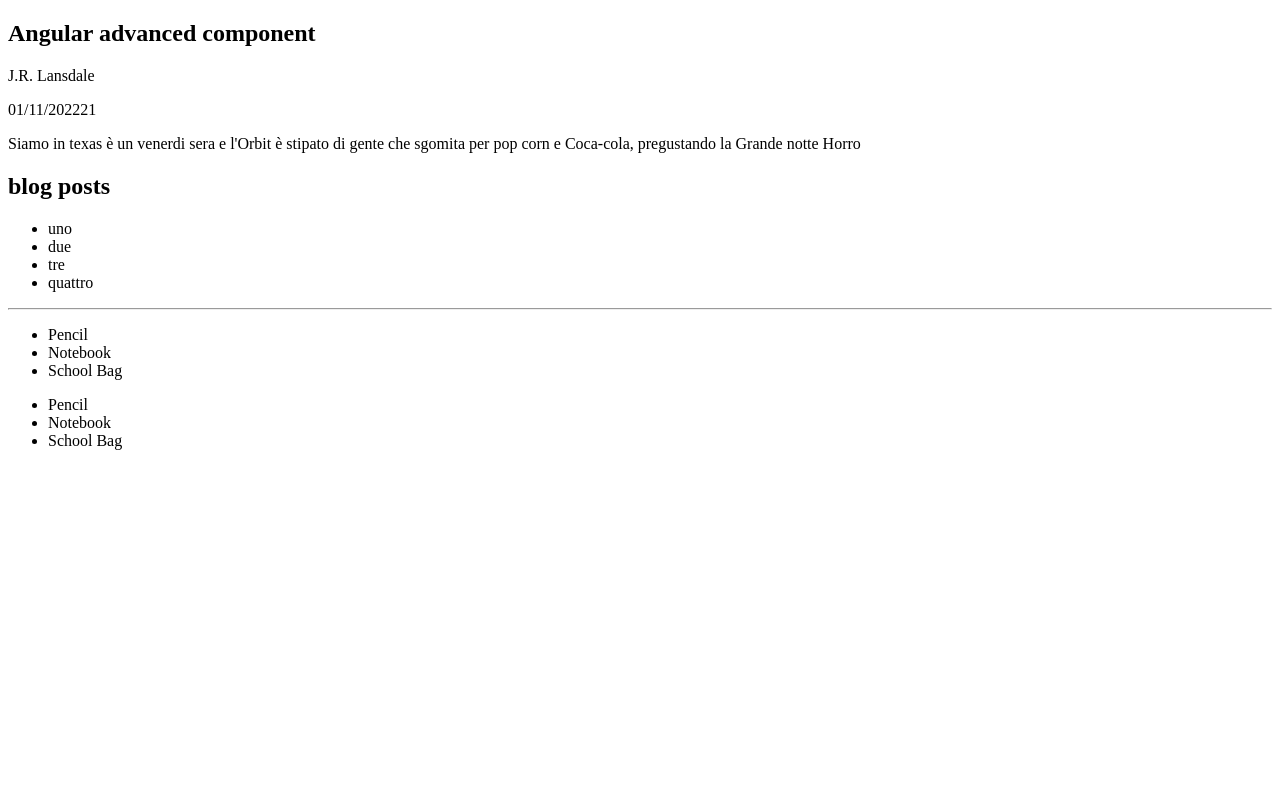
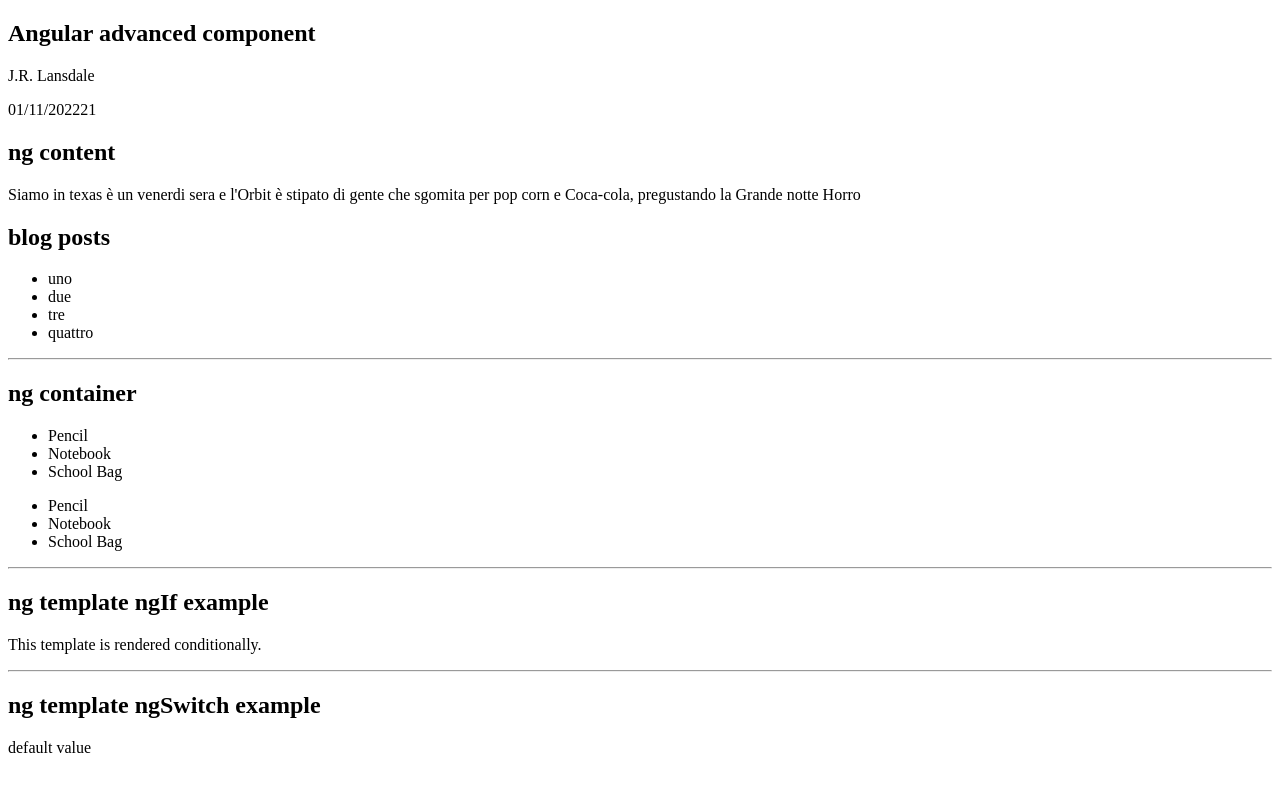
Before and after one commit to michelemalagnini/advancedComponentAngular, an Angular app in the folder advancedComponent/: page / in a window 1280 px wide. Shown: the top 792 px of the page. Built offline with nearby package versions, Linux system fonts and the light colour scheme.

Commit message:
WIP: ngTemplate examples

```diff
--- a/advancedComponent/src/app/app.component.ts
+++ b/advancedComponent/src/app/app.component.ts
@@ -13,6 +13,7 @@ interface Product {
     date="01/11/202221"
   >
     <div class="blog-post-content">
+      <h2>ng content</h2>
       <p>
         Siamo in texas è un venerdi sera e l'Orbit è stipato di gente che
         sgomita per pop corn e Coca-cola, pregustando la Grande notte Horro
@@ -28,6 +29,7 @@ interface Product {
       </ul>
     </div>
     <hr />
+    <h2>ng container</h2>
     <div>
       <ul>
         <!-- in this case we create 5 span element the dom do not care about false or true -->
@@ -44,6 +46,35 @@ interface Product {
         >
       </ul>
     </div>
+    <hr />
+    <h2>ng template ngIf example</h2>
+    <ng-template #myTemplate>
+      <p>This template is rendered conditionally.</p>
+    </ng-template>
+    <div *ngIf="showTemplate; then myTemplate"></div>
+    <hr />
+    <h2>ng template ngSwitch example</h2>
+
+    <ng-template #templateOne>
+      <p>This is template one.</p>
+    </ng-template>
+
+    <ng-template #templateTwo>
+      <p>This is template two.</p>
+    </ng-template>
+
+    <div [ngSwitch]="value">
+      <div *ngSwitchCase="'A'">
+        <ng-container [ngTemplateOutlet]="templateOne"></ng-container>
+      </div>
+      <div *ngSwitchCase="'B'">
+        <ng-container [ngTemplateOutlet]="templateTwo"></ng-container>
+      </div>
+      <div *ngSwitchCase="'B'">
+        <ng-container [ngTemplateOutlet]="templateTwo"></ng-container>
+      </div>
+      <div *ngSwitchDefault>default value</div>
+    </div>
   </app-blog-post>`,
   styleUrls: [],
 })
@@ -55,4 +86,6 @@ export class AppComponent {
     { productName: 'Eraser', available: false },
     { productName: 'School Bag', available: true },
   ];
+  showTemplate: boolean = true;
+  value: string = 'C'; //'A'; //'B';
 }
```
